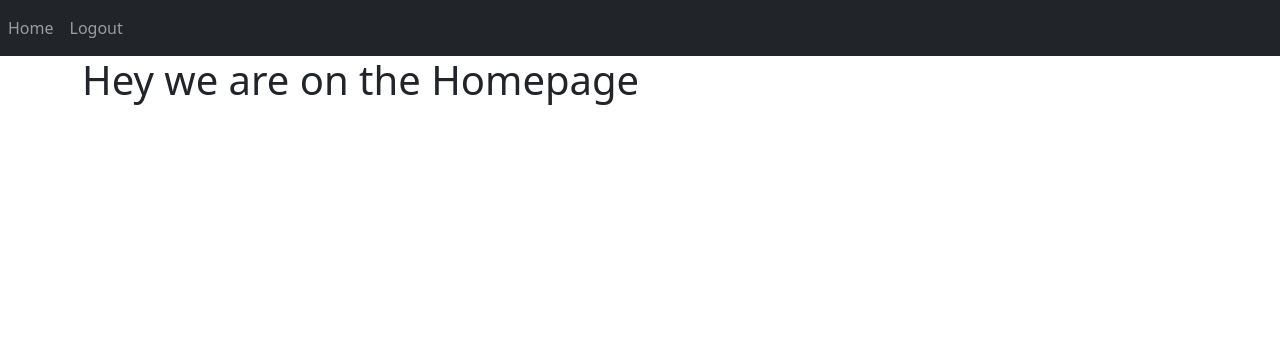
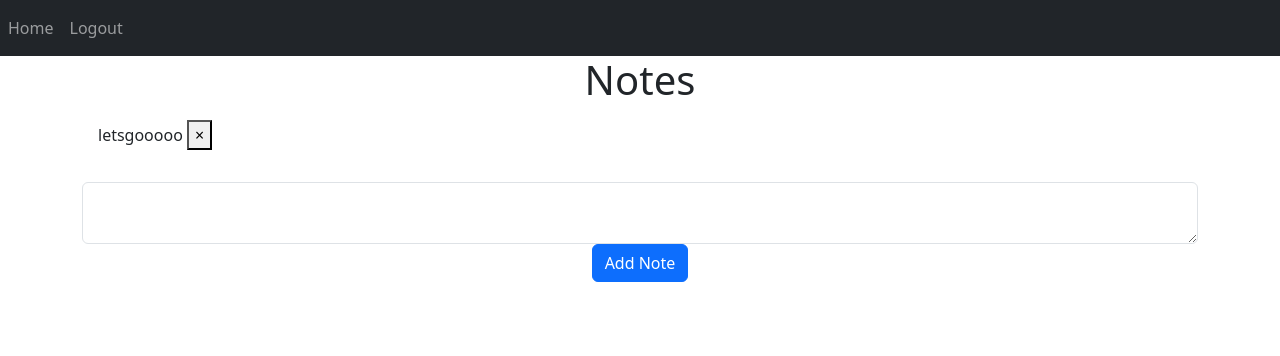
Before and after one commit to splmloic/Flask-CMS, a Flask app: page / in a window 1280 px wide. Shown: the top 356 px of the page. Run offline with Flask 3, Linux system fonts and the light colour scheme; a user stored in the database is signed in.

Commit message:
note mecanism ok

```diff
--- /dev/null
+++ b/website/static/index.js
@@ -0,0 +1,8 @@
+function deleteNote(noteId) {
+    fetch('/delete-note',{
+        method: 'POST',
+        body: JSON.stringify({noteId: noteId})
+    }).then((_res)=> {
+        window.location.href = "/";
+    });
+}
--- a/website/templates/base.html
+++ b/website/templates/base.html
@@ -49,7 +49,7 @@
         {% block content%}
         {% endblock %}
     </div>
-
+    <script type="text/javascript" src="{{url_for('static', filename='index.js')}}"></script>
     <script src="https://cdn.jsdelivr.net/npm/bootstrap@5.3.3/dist/js/bootstrap.bundle.min.js" integrity="sha384-YvpcrYf0tY3lHB60NNkmXc5s9fDVZLESaAA55NDzOxhy9GkcIdslK1eN7N6jIeHz" crossorigin="anonymous"></script>
 </body>
 </html>
--- a/website/templates/index.html
+++ b/website/templates/index.html
@@ -1,4 +1,21 @@
 {%extends "base.html"%} {% block title %}Accueil {% endblock %}
 {%block content%}
-<h1>Hey we are on the Homepage</h1>
+<h1 align="center">Notes</h1>
+<ul class="list-group list-group-flush" id="note">
+    {% for note in user.notes%}
+        <li class="list-group-item">
+            {{note.data}}
+            <button type="button" class="close" onclick='deleteNote({{note.id}})'>
+                <span aria-hidden="true">&times;</span>
+            </button>
+        </li>
+    {%endfor%}
+</ul>
+<br/>
+<form method="POST">
+    <textarea name="note" id="note" class="form-control"></textarea>
+    <div align="center">
+        <button type="submit" class="btn btn-primary">Add Note</button>
+    </div>
+</form>
 {% endblock %}
--- a/website/views.py
+++ b/website/views.py
@@ -1,9 +1,34 @@
-from flask import Blueprint,render_template
+from flask import Blueprint, flash, jsonify,render_template, request
 from flask_login import login_required, current_user
+from .models import Note
+from . import db
+import json
 
 views = Blueprint('views', __name__)
 
-@views.route('/')
+@views.route('/', methods=['GET','POST'])
 @login_required
 def home():
+    if request.method == 'POST':
+        note = request.form.get('note')
+
+        if len(note) < 5:
+            flash('Your note is too short!', category='error')
+        else:
+            new_note = Note(data=note, user_id=current_user.id)
+            db.session.add(new_note)
+            db.session.commit()
+            flash('Note added!', category='success')
     return render_template('index.html', user=current_user)
+
+@views.route('/delete-note', methods=['POST'])
+def delete_note():
+    note = json.loads(request.data)
+    noteId = note['noteId']
+    note = Note.query.get(noteId)
+    if note:
+        if note.user_id == current_user.id:
+            db.session.delete(note)
+            db.session.commit()
+
+    return jsonify({})
```
Also changed, not shown: instance/database.db.
